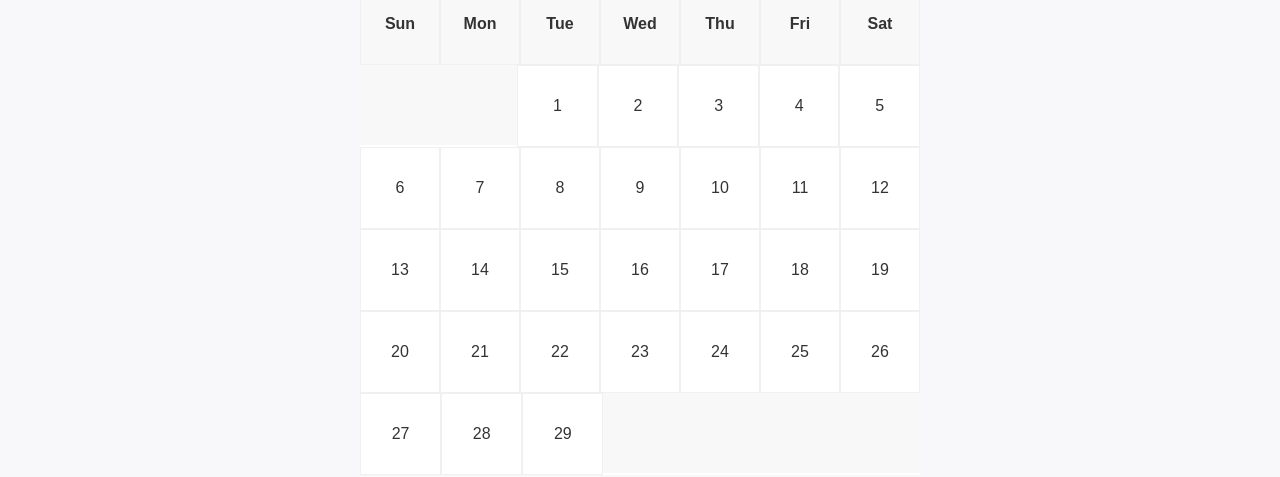
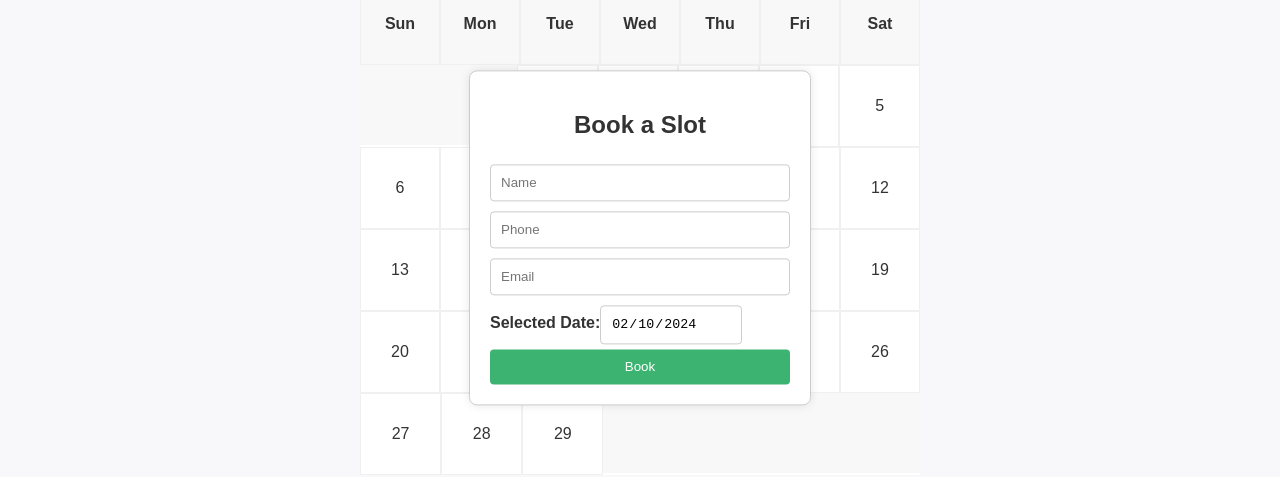
Before and after one commit to onurat/booking-system, a React (Create React App) app: page /#/ in a window 1280 px wide. Both pictures are taken after a click on the element "10". Shown: the part 162-639 px from the top of the page. Built offline with nearby package versions, Linux system fonts and the light colour scheme; no server answers.

Commit message:
Update BookingsForm.css

```diff
--- a/src/Components/BookingsForm/BookingsForm.css
+++ b/src/Components/BookingsForm/BookingsForm.css
@@ -1,14 +1,18 @@
 .booking-form {
+  position: fixed;
+  top: 50%;
+  left: 50%;
+  transform: translate(-50%, -50%);
   width: 300px;
   padding: 20px;
   border: 1px solid #ccc;
   border-radius: 8px;
   background-color: #fff;
   box-shadow: 0 0 10px rgba(0, 0, 0, 0.1);
-  max-height: 300px;
   overflow-y: auto;
-  display: none;
+  max-height: 80vh;
 }
+
 
   .booking-form.active {
     display: block;
```
